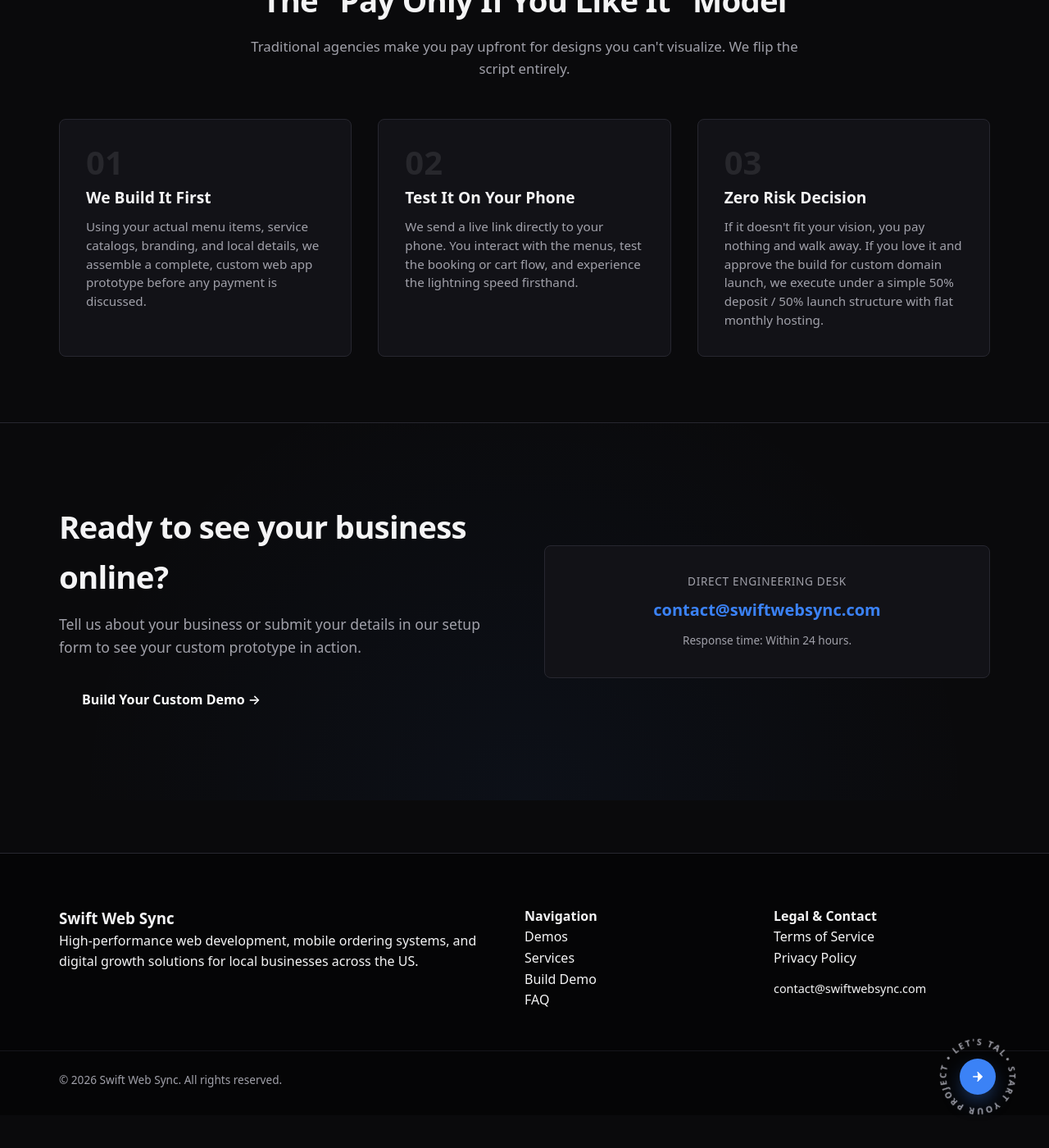
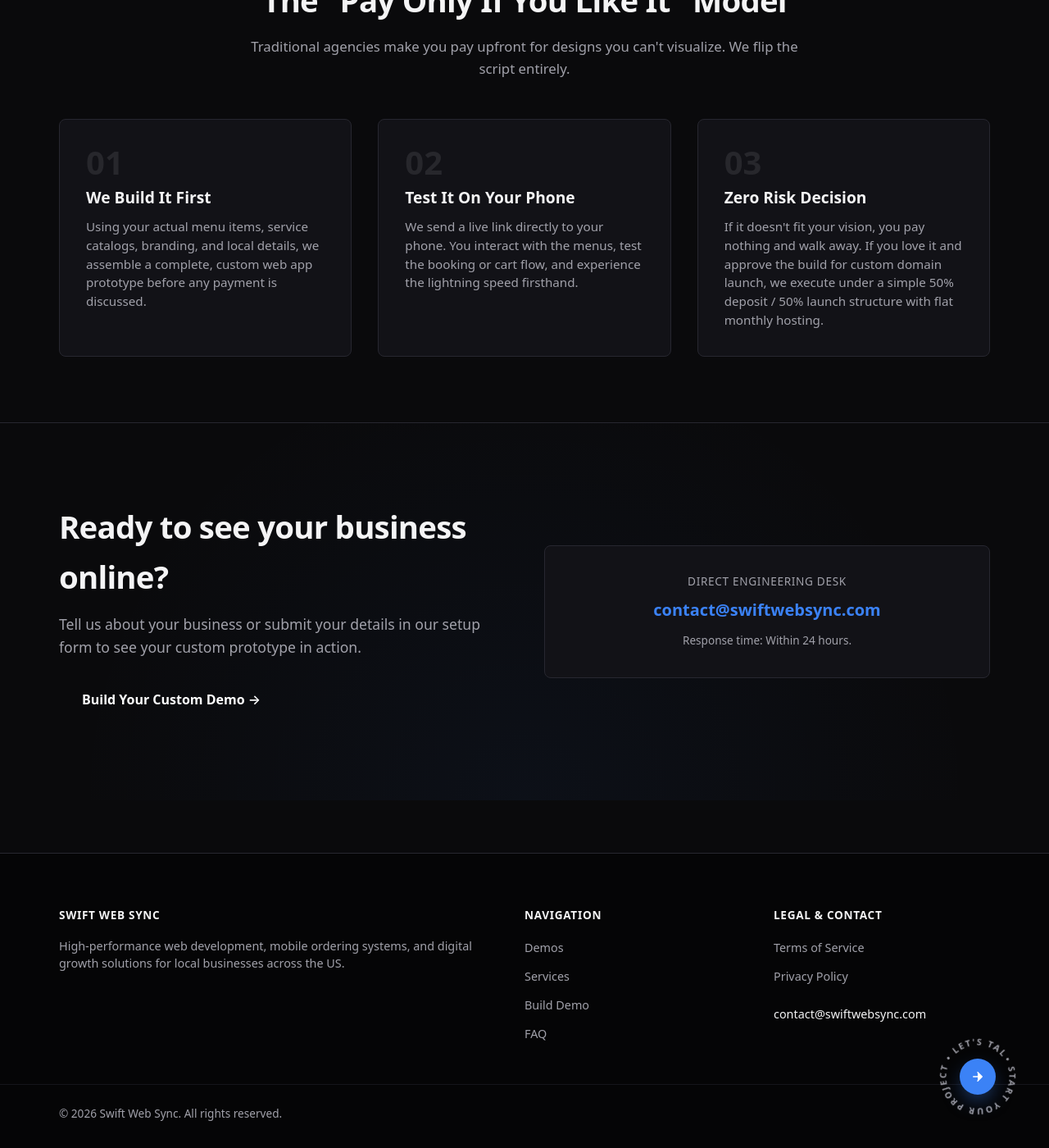
Before and after one commit to Khisal786/SwiftWebSync, a Jekyll site: the page built from index.html, in a window 1280 px wide and 1400 px high, scrolled down 2128 px. Shown: the whole window at 82% size. Built offline with Jekyll 4.4.1, drawn with Linux system fonts in a browser that asks for light colours; before the commit the page ends 3488 px from its top, so only the background shows below that.

Commit message:
Refactor footer styles for better organization

```diff
--- a/_sass/components/_footer.scss
+++ b/_sass/components/_footer.scss
@@ -36,8 +36,9 @@
     }
   }
 
+  .footer-col,
   .footer-links-col {
-    h4 {
+    h3, h4 {
       font-size: 0.85rem;
       text-transform: uppercase;
       letter-spacing: 0.05em;
@@ -46,18 +47,45 @@
       font-weight: 600;
     }
 
+    p {
+      color: $text-muted;
+      font-size: 0.9rem;
+      line-height: 1.5;
+    }
+
     ul {
       display: flex;
       flex-direction: column;
       gap: 0.6rem;
+      list-style: none;
+      padding: 0;
+      margin: 0;
+
+      li {
+        a {
+          color: $text-muted;
+          font-size: 0.9rem;
+          text-decoration: none;
+          transition: color 0.2s ease;
+
+          &:hover {
+            color: $accent-color;
+          }
+        }
+      }
+    }
+
+    .footer-email {
+      color: $accent-color;
+      font-size: 0.9rem;
+      font-weight: 500;
 
       a {
-        color: $text-muted;
-        font-size: 0.9rem;
-        transition: color 0.2s ease;
+        color: $accent-color;
+        text-decoration: underline;
 
         &:hover {
-          color: $accent-color;
+          color: $accent-hover;
         }
       }
     }
```
